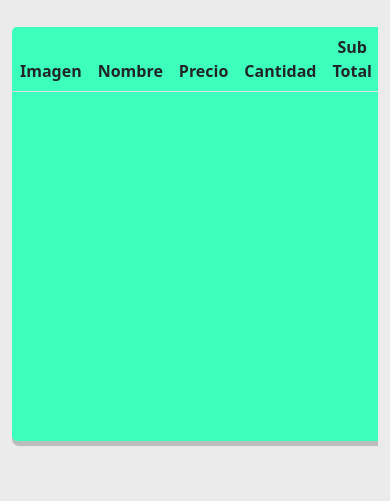
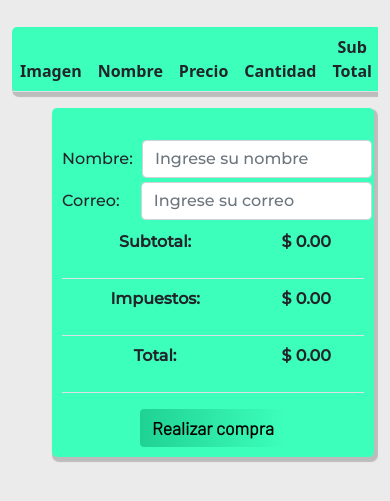
Before and after one commit to Mati2021mercado/Tienda-dinamica-con-JS, a website: page html/compra.html in a window 390 px wide. Shown: the part 111-612 px from the top of the page. Drawn offline with nearby package versions, Linux system fonts and the light colour scheme; a web font is replaced by a local one.

Commit message:
arreglando css de compras.html

```diff
--- a/html/compra.html
+++ b/html/compra.html
@@ -22,7 +22,7 @@
 
 
 
-    <main>
+    <main class="main_compra">
         <div class="container contenedor-compras">
             <div class="row mt-3">
                 <div class="col">
@@ -38,12 +38,12 @@
                     </div>
 
 
-                    <form id="procesar-pago" action="#" onsubmit="return false">
+                    <form id="procesar-pago" class="form__procesar-pago" action="#" onsubmit="return false">
 
 
 
 
-                        <div id="carrito" class="form-group table-responsive " >
+                        <div id="carrito" class="form-group table-responsive container__carrito" >
                             <table class="table tabla_productos" id="lista-compra" >
                                 <thead>
                                     <tr>
@@ -69,16 +69,16 @@
 
                             <div class="datos_cliente-producto">
                                 <div class="informacion_privada">
-                                    <div>
-                                        <label for="cliente" class="">Nombre:</label>
-                                        <div class="col-12 col-md-10">
+                                    <div class="informacion_privada__dato">
+                                        <label for="cliente" >Nombre:</label>
+                                        <div >
                                             <input type="text" class="form-control" id="cliente"
                                                 placeholder="Ingrese su nombre" name="destinatario">
                                         </div>
                                     </div>
-                                    <div >
-                                        <label for="email" class="">Correo:</label>
-                                        <div class="col-12 col-md-10">
+                                    <div  class="informacion_privada__dato">
+                                        <label for="email" >Correo:</label>
+                                        <div >
                                             <input type="email" class="form-control" id="email" placeholder="Ingrese su correo" name="cc_to">
                                         </div>
                                     </div>
--- a/js/btnComprar.js
+++ b/js/btnComprar.js
@@ -7,6 +7,7 @@ class CompraIndividual{
             this.leerDatosProducto(producto);
 
         }
+
     }
     leerDatosProducto(producto){
         const infoProducto = {
@@ -16,10 +17,13 @@ class CompraIndividual{
             id : producto.querySelector(".main__producto__botones__carrito").getAttribute("data-id"),
             cantidad : 1
         }
+
         this.insertarCompra(infoProducto);
 
     }
     insertarCompra(producto){
+
+        console.log(producto.id);
 
         $("#div__compra").addClass("activate");
         $(".div__compra__conenedor__imagen img").attr("src", producto.imagen);
@@ -27,6 +31,7 @@ class CompraIndividual{
         $(".div__compra__parrafo1").html("precio: $" + producto.precio);
 
         this.sumarImpuestos(producto);
+
     }
     sumarImpuestos(producto){
         const iva = Math.round(0.21 * producto.precio);
@@ -34,4 +39,5 @@ class CompraIndividual{
 
         $(".div__compra__parrafo2").html("IVA: $" + iva);
     }
+
 }
--- a/scss/_compra.scss
+++ b/scss/_compra.scss
@@ -1,24 +1,10 @@
 @import url('https://fonts.googleapis.com/css2?family=Montserrat:wght@500&display=swap');
 
-@media only screen and (max-width: 1000px){
-    body{
-        main{
-            .contenedor-compras{
-                form{
-                    #carrito{
-                        flex-direction: row;
-                      }
-                }
-            }
 
-        }
-    }
-}
 
 
 body{
-
-    main{
+    .main_compra{
         background-color: $fondoBlanco;
         .contenedor-compras{
             div{
@@ -36,27 +22,18 @@ body{
                     }
                 }
             }
-
-            form{
+            .form__procesar-pago{
                 margin-top: 30px;
-
-
-
-                #carrito{
-
+                .container__carrito{
                     display: flex;
-                    // flex-direction: column;
-
-
+                    flex-direction: column;
                     .tabla_productos{
                         box-shadow: 2px 3px 1px 2px rgba(0, 0, 0, 0.2);
                         background-color: #3dffbc;
                         flex-basis: 60%;
                         padding: 10px;
                         border-radius: 5px;
-
                     }
-
                     .datos_cliente-producto{
                         box-shadow: 2px 3px 1px 2px rgba(0, 0, 0, 0.2);
                         margin-right: 4px;
@@ -72,24 +49,26 @@ body{
                             margin-top: 20px;
                             display: flex;
                             flex-direction: column;
-                            div{
-
+                            .informacion_privada__dato{
                                 display: flex;
                                 flex-direction: row;
                                 padding: 2px 0px;
+                                justify-content: center;
+                                margin-right: 7px;
                                 label{
-
                                     text-align: start;
                                     width: 65px;
                                     padding-right: 5px;
                                     margin-top: 7px;
                                 }
+                                div{
+                                    input{
+                                        margin-left: 15px;
+                                    }
+                                }
                             }
                         }
-
-
                         .form-botones{
-
                             width: 100%;
                             display: flex;
                             div{
@@ -97,16 +76,25 @@ body{
                                 button{
                                     @extend %btn;
                                 }
-
                             }
-
-
                         }
                     }
                 }
             }
         }
-
-
     }
 }
+
+@media only screen and (min-width: 1000px){
+    body{
+        .main_compra{
+            .contenedor-compras{
+                .form__procesar-pago{
+                    .container__carrito{
+                        flex-direction: row;
+                    }
+                }
+            }
+        }
+    }
+}
```
Also changed, not shown: css/style.css.
